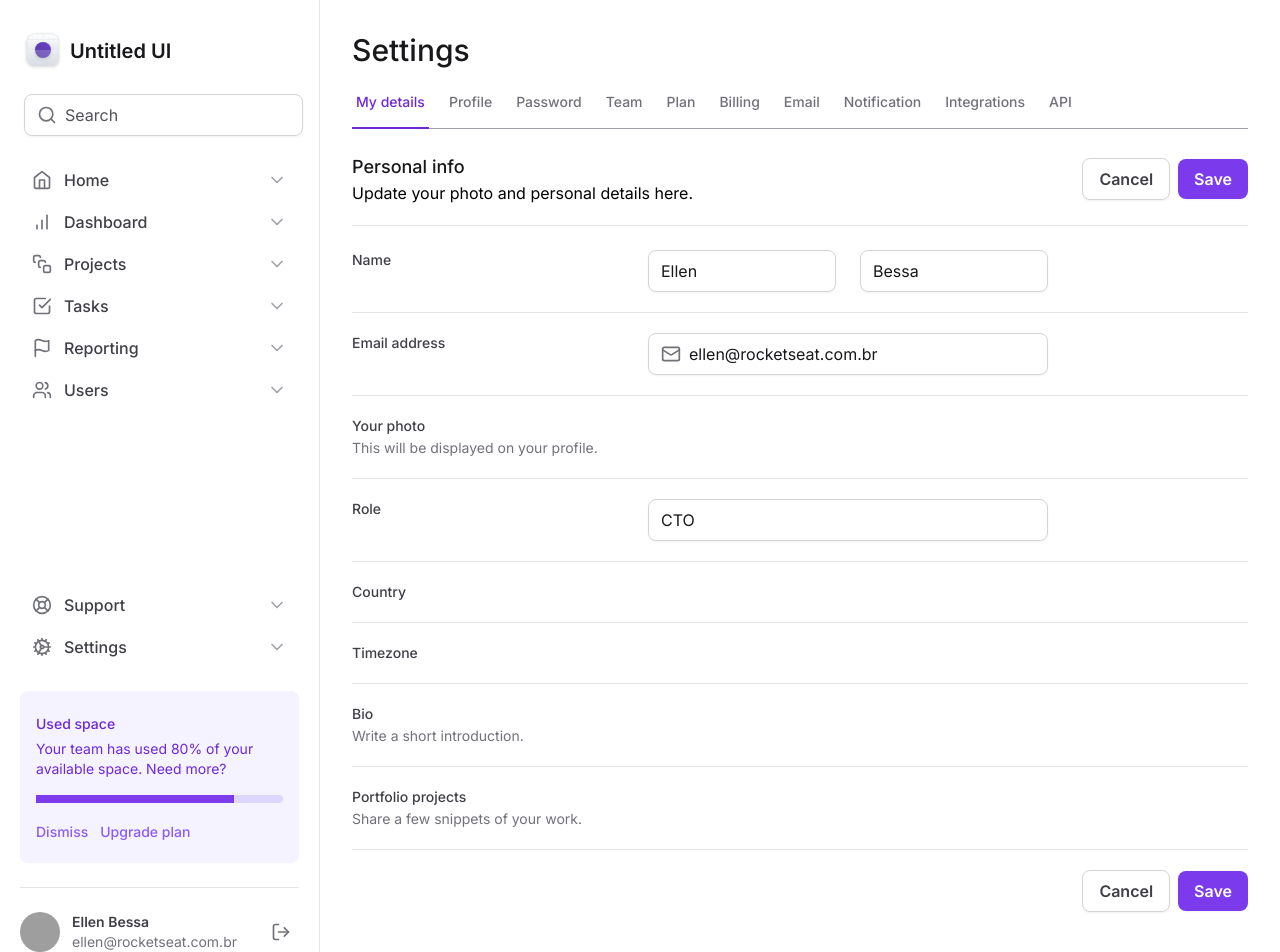
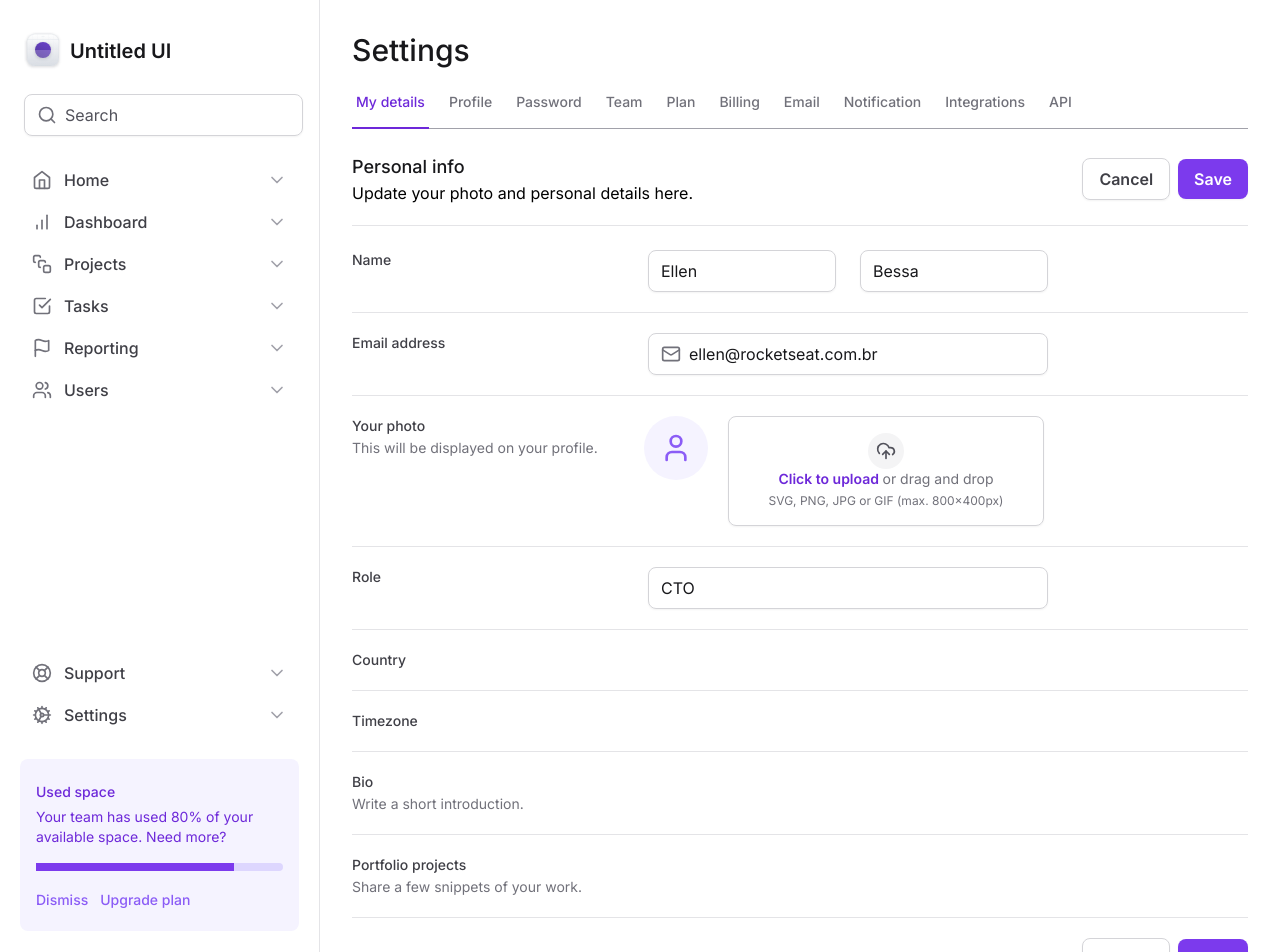
Before and after one commit to EllenBessa/tailwind-next, a Next.js app: page / in a window 1280 px wide. Shown: the top 952 px of the page. Built offline with nearby package versions, Linux system fonts and the light colour scheme; grey boxes are pictures that could not be loaded.

Commit message:
feat: :lipstick: Upload do Avatar

```diff
--- a/src/app/page.tsx
+++ b/src/app/page.tsx
@@ -1,6 +1,6 @@
 import { SettingsTabs } from "@/components/SettingsTabs";
 import * as Input from "@/components/Input";
-import { Mail } from "lucide-react";
+import { Mail, UploadCloud, UploadCloudIcon, User } from "lucide-react";
 
 export default function Home() {
   return (
@@ -87,6 +87,35 @@
                 This will be displayed on your profile.
               </span>
             </label>
+
+            <div className="flex items-start gap-5">
+              <div className="flex h-16 w-16 items-center justify-center rounded-full bg-violet-50">
+                <User className="h-8 w-8 text-violet-500" />
+              </div>
+
+              <label
+                htmlFor="photo"
+                className="hover:bg-violet-25 group flex flex-1 cursor-pointer flex-col items-center rounded-lg border border-zinc-300 px-6 py-4 text-center text-zinc-500 shadow-sm hover:border-violet-200 hover:text-violet-500"
+              >
+                <div className="border- 6 rounded-full border-zinc-50 bg-zinc-100 p-2 group-hover:border-violet-50 group-hover:bg-violet-100">
+                  <UploadCloud className="h-5 w-5 text-zinc-600 group-hover:text-violet-700" />
+                </div>
+
+                <div className="flex flex-col items-center gap-1">
+                  <span className="text-sm">
+                    <span className="font-semibold text-violet-700">
+                      Click to upload {""}
+                    </span>
+                    or drag and drop
+                  </span>
+                  <span className="text-xs">
+                    SVG, PNG, JPG or GIF (max. 800x400px)
+                  </span>
+                </div>
+              </label>
+
+              <input type="file" className="sr-only" id="photo" />
+            </div>
           </div>
 
           <div className="grid-cols-form grid gap-3 pt-5">
--- a/tailwind.config.ts
+++ b/tailwind.config.ts
@@ -9,6 +9,16 @@
         profile: "max-content 1fr min-content",
         form: "minmax(7.5rem, 17.5rem) minmax(25rem, 1fr) minmax(0, 15rem)",
       },
+
+      borderWidth: {
+        6: "6px",
+      },
+
+      colors: {
+        violet: {
+          25: "#fcfaff",
+        },
+      },
     },
   },
   plugins: [],
```
